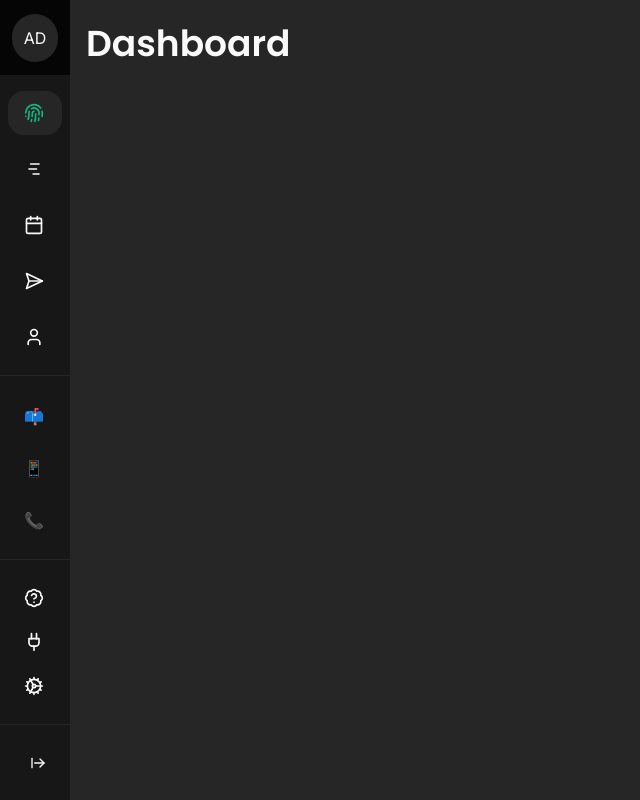
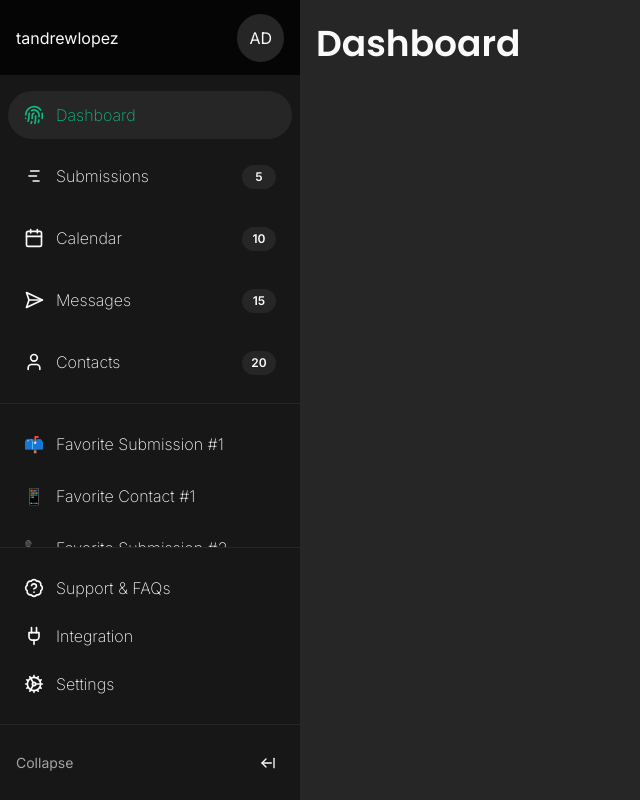
Before and after one commit to TAndrewLopez/crm_components, a Next.js app: page / in a window 1280 px wide. Shown: the whole page, without its empty margins (0-640 px from the left). Built offline with nearby package versions, Linux system fonts and the light colour scheme.

Commit message:
media queries

```diff
--- a/components/sidebar/navItem.tsx
+++ b/components/sidebar/navItem.tsx
@@ -28,51 +28,30 @@ export const NavItem = ({ children, count, name, href }: Props) => {
         <>
             {isOpen ? (
                 <Link href={href} className={defaultStyles + " rounded-3xl"}>
-                    <ItemWrapper
-                        activeNav={activeNav}
-                        count={count}
-                        isOpen={isOpen}
-                        name={name}>
-                        {children}
-                    </ItemWrapper>
+                    <div className="flex justify-between w-full">
+                        <div className="flex justify-center items-center gap-x-3">
+                            {children}
+                            {isOpen && <div>{name}</div>}
+                        </div>
+                        {count > 0 && (
+                            <div className="relative">
+                                <Badge className="rounded-xl" variant={activeNav ? "active" : "secondary"}>
+                                    {count}
+                                </Badge>
+                            </div>
+                        )}
+                    </div>
                 </Link>
             ) : (
                 <Hint label={name} side="right" delayAmount={0} asChild>
                     <Link href={href} className={defaultStyles + " rounded-2xl"}>
-                        {children}
+                        <div className="relative">
+                            {!!count && <Badge variant="notification">{count}</Badge>}
+                            {children}
+                        </div>
                     </Link>
                 </Hint>
             )}
         </>
     );
 };
-
-type ItemWrapperProps = {
-    activeNav: boolean;
-    children: React.ReactNode;
-    count: number;
-    isOpen: boolean;
-    name: string;
-};
-
-const ItemWrapper = ({
-    activeNav,
-    children,
-    count,
-    isOpen,
-    name,
-}: ItemWrapperProps) => {
-    return (
-        <div className="flex justify-between w-full">
-            <div className="flex justify-center items-center gap-x-3">
-                {children}
-                {isOpen && <div>{name}</div>}
-            </div>
-            {count > 0 && (
-                <div className="relative">
-                    <Badge variant={activeNav ? "active" : "secondary"}>{count}</Badge>
-                </div>
-            )}
-        </div>
-    );
-};
--- a/components/sidebar/toggle.tsx
+++ b/components/sidebar/toggle.tsx
@@ -1,4 +1,4 @@
-"use client"
+"use client";
 
 import { ArrowRightFromLine } from "lucide-react";
 
@@ -10,14 +10,16 @@ import { cn } from "@/lib/utils";
 type Props = {};
 
 export const Toggle = ({ }: Props) => {
-    const { isOpen, toggleSidebar } = useSidebar();
+    const { isOpen, onCollapse, onExpand } = useSidebar();
     const label = isOpen ? "Collapse" : "Expand";
+    const onClick = isOpen ? onCollapse : onExpand
 
     return (
         <div className="flex items-center w-full">
+            {isOpen && <p className="text-muted-foreground text-sm">Collapse</p>}
             <Hint label={label} side="right" asChild>
                 <Button
-                    onClick={toggleSidebar}
+                    onClick={onClick}
                     className="h-auto p-2 ml-auto"
                     variant="ghost">
                     <ArrowRightFromLine
--- a/components/sidebar/wrapper.tsx
+++ b/components/sidebar/wrapper.tsx
@@ -2,13 +2,22 @@
 
 import { cn } from "@/lib/utils";
 import { useSidebar } from "@/store/useSidebar";
+import { useEffect } from "react";
+import { useMediaQuery } from "usehooks-ts";
 
 type Props = {
     children: React.ReactNode;
 };
 
 export const Wrapper = ({ children }: Props) => {
-    const { isOpen } = useSidebar()
+    const matches = useMediaQuery('(max-width:1024px)')
+    const { isOpen, onCollapse, onExpand } = useSidebar();
+
+
+    useEffect(() => {
+        matches ? onCollapse() : onExpand()
+    }, [matches, onCollapse, onExpand])
+
 
     return (
         <aside
--- a/components/ui/badge.tsx
+++ b/components/ui/badge.tsx
@@ -1,28 +1,30 @@
-import * as React from "react"
-import { cva, type VariantProps } from "class-variance-authority"
+import * as React from "react";
+import { cva, type VariantProps } from "class-variance-authority";
 
-import { cn } from "@/lib/utils"
+import { cn } from "@/lib/utils";
 
 const badgeVariants = cva(
-  "inline-flex items-center rounded-full border px-2.5 py-0.5 text-xs font-semibold transition-colors focus:outline-none focus:ring-2 focus:ring-ring focus:ring-offset-2",
+  "w-6 h-6 inline-flex items-center justify-center border text-xs font-semibold transition-colors focus:outline-none focus:ring-2 focus:ring-ring focus:ring-offset-2",
   {
     variants: {
       variant: {
         default:
           "border-transparent bg-primary text-primary-foreground hover:bg-primary/80",
         secondary:
-          "border-transparent bg-secondary text-secondary-foreground hover:bg-secondary/80",
+          "border-transparent px-4 bg-secondary text-secondary-foreground",
         destructive:
           "border-transparent bg-destructive text-destructive-foreground hover:bg-destructive/80",
         outline: "text-foreground",
         active: "text-emerald-500",
+        notification:
+          "absolute -top-5 -end-2.5 border-transparent rounded-full bg-emerald-500 text-primary",
       },
     },
     defaultVariants: {
       variant: "default",
     },
   }
-)
+);
 
 export interface BadgeProps
   extends React.HTMLAttributes<HTMLDivElement>,
@@ -31,7 +33,7 @@ export interface BadgeProps
 function Badge({ className, variant, ...props }: BadgeProps) {
   return (
     <div className={cn(badgeVariants({ variant }), className)} {...props} />
-  )
+  );
 }
 
-export { Badge, badgeVariants }
+export { Badge, badgeVariants };
--- a/store/useSidebar.tsx
+++ b/store/useSidebar.tsx
@@ -2,12 +2,12 @@ import { create } from "zustand";
 
 interface SidebarProps {
     isOpen: boolean;
-    toggleSidebar: () => void;
+    onExpand: () => void
+    onCollapse: () => void
 }
 
 export const useSidebar = create<SidebarProps>((set) => ({
     isOpen: false,
-    toggleSidebar: () => set(({ isOpen }) => ({
-        isOpen: !isOpen
-    }))
+    onExpand: () => set(() => ({ isOpen: true })),
+    onCollapse: () => set(() => ({ isOpen: false }))
 }))
```
